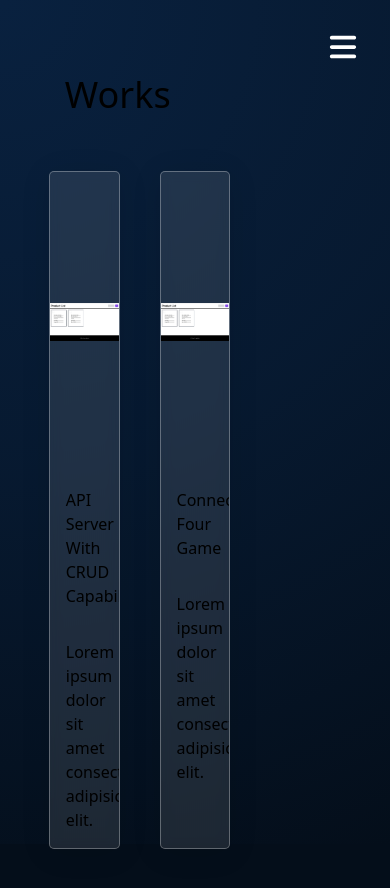
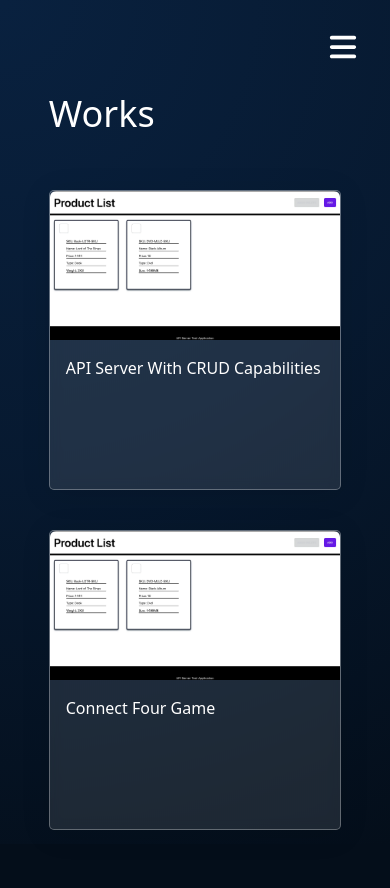
Before and after one commit to KBerkeYilmaz/personal-page, a Next.js app: page /works in a window 390 px wide. Shown: the top 888 px of the page. Built offline with nearby package versions, Linux system fonts and the light colour scheme.

Commit message:
UPDATE: Works.tsx responsiviness first update.

```diff
--- a/src/app/works/page.tsx
+++ b/src/app/works/page.tsx
@@ -2,8 +2,7 @@
 
 import { useState, useRef } from "react";
 import { NextPage } from "next";
-import Card from "@/components/UI/Card.server";
-import ScrollBar from "@/components/UI/ScrollBar";
+import Card from "@/components/UI/Card";
 import Carrousel from "@/components/UI/Carrousel";
 import Button from "@/components/UI/Button";
 
@@ -33,21 +32,24 @@ const Works: NextPage = () => {
   };
 
   return (
-    <div className="flex flex-col justify-start items-center w-full gap-10 pt-40">
-      <div className="flex w-full p-4">
+    <div className="flex flex-col justify-start items-center w-full gap-10 pt-40 text-white">
+      <div className="flex w-full py-4">
         <h1 className="text-4xl">Works</h1>
       </div>
-      <div className="w-full grid grid-cols-3 gap-10 mb-24 min-h-fit">
+      <div className="w-full grid grid-cols-1 md:grid-cols-2 lg:grid-cols-2 gap-10 mb-24 min-h-fit">
         {workItems.map((item, index) => (
           <Card
             // id={item.id}
             key={index}
+            className=" h-[300px] lg:h-[400px]"
           >
             {" "}
-            <div className="relative h-[300px] overflow-hidden cursor-pointer">
+            <div className="relative h-1/2 overflow-hidden cursor-pointer ">
               <Carrousel images={item.images} />
             </div>
+            <div className="h-1/2">
             <h2 className="p-4">{item.title}</h2>
+            </div>
             {<p className="p-4">{item.description}</p>}
           </Card>
         ))}
--- a/src/components/UI/Button.tsx
+++ b/src/components/UI/Button.tsx
@@ -5,7 +5,7 @@ import { ButtonProps } from "@/libs/types";
 
 const Button: React.FC<ButtonProps> = ({className, children, onClick}) => {
   return (
-    <button className="flex items-center justify-center w-full my-10 will-change-auto" onClick={onClick}>
+    <button className="flex items-center justify-center w-full my-10 will-change-auto font-semibold" onClick={onClick}>
       <span
         className={`${className} rounded-full p-4 transition duration-300 ease-in-out`}
       >
--- a/src/components/UI/Carrousel.tsx
+++ b/src/components/UI/Carrousel.tsx
@@ -62,7 +62,7 @@ const Carrousel: React.FC<CarouselProps> = (props) => {
         custom={direction}
       >
         <motion.img
-          className="absolute inset-0 w-full h-full object-contain rounded-md"
+          className={`absolute inset-0 object-contain rounded-md ${props.className} `}
           key={page}
           src={images[imageIndex]}
           custom={direction}
@@ -89,7 +89,7 @@ const Carrousel: React.FC<CarouselProps> = (props) => {
         />
       </AnimatePresence>
       <button
-        className="next absolute left-0 z-10 cursor-pointer opacity-0 hover:opacity-100 transition-opacity p-4 top-28"
+        className="next absolute left-0 z-10 cursor-pointer opacity-0 hover:opacity-100 transition-opacity p-4 top-20"
         onClick={() => paginate(-1)}
       >
         <svg
```
Also changed, not shown: src/components/UI/Card.tsx (renamed from src/components/UI/Card.server.tsx).
